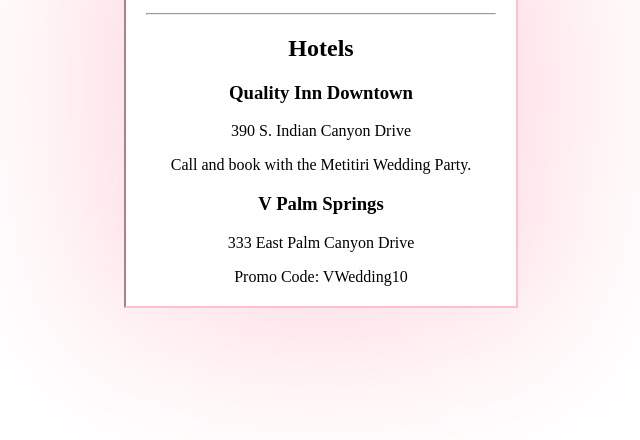
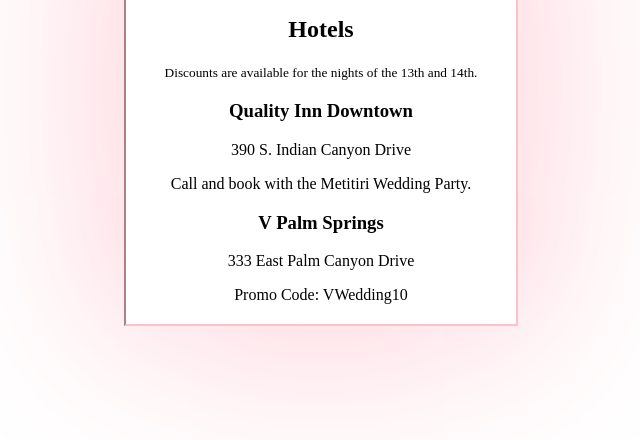
Before and after one commit to bmetitiri/wedding-party, a plain HTML site: page index.html in a window 1280 px wide. Shown: the part 314-754 px from the top of the page, without its empty margins (319-959 px from the left). Drawn offline with Linux system fonts and the light colour scheme.

Commit message:
Add date

```diff
--- a/index.html
+++ b/index.html
@@ -39,6 +39,7 @@ span {
       </h2>
       <hr>
       <h2>Hotels</h2>
+      <small>Discounts are available for the nights of the 13th and 14th.</small>
       <h3>Quality Inn Downtown</h3>
       <p>390 S. Indian Canyon Drive</p>
       Call and book with the Metitiri Wedding Party.
```
